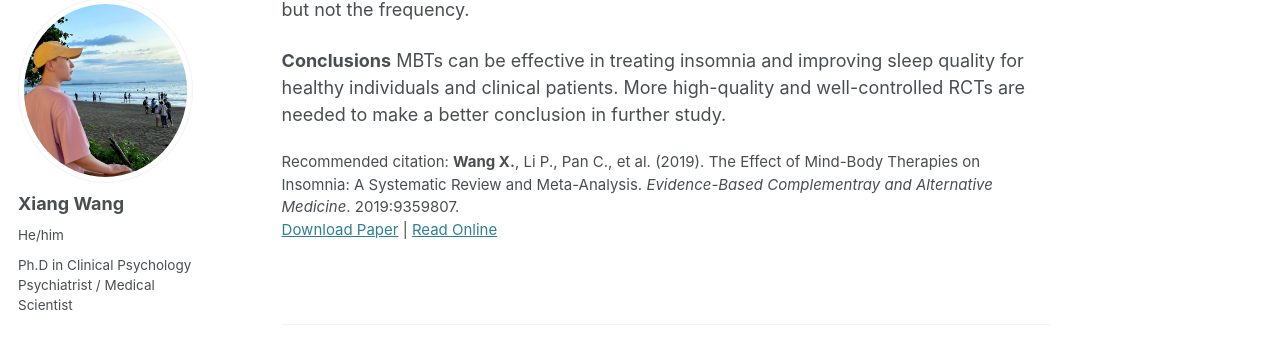
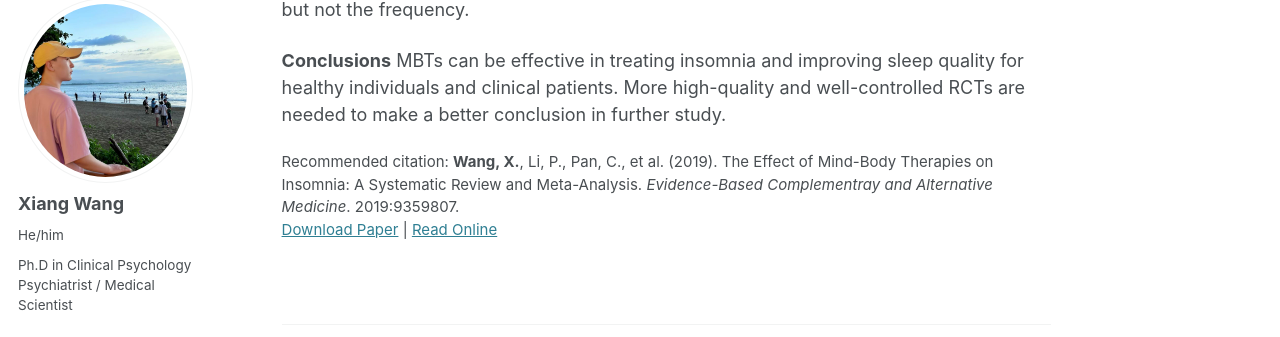
Before and after one commit to Xiang-Wangs/xiang-wangs.github.io, a Jekyll site: the page built from _publications/20190213_The_Effect_of_Mind-Body_Therapies_on_Insomnia.md, in a window 1280 px wide and 900 px high, scrolled down 842 px. Shown: the part 108-445 px from the top of the window. Built offline with Jekyll 4.4.1, drawn with Linux system fonts in a browser that asks for light colours; some web fonts are replaced.

```diff
--- a/_publications/20190213_The_Effect_of_Mind-Body_Therapies_on_Insomnia.md
+++ b/_publications/20190213_The_Effect_of_Mind-Body_Therapies_on_Insomnia.md
@@ -9,7 +9,7 @@ venue: 'Evidence-Based Complementray and Alternative Medicine'
 #slidesurl: 'http://xiang-wangs.github.io/files/slides1.pdf'
 paperurl: 'http://xiang-wangs.github.io/files/20190213_The_Effect_of_Mind-Body_Therapies_on_Insomnia.pdf'
 onlineurl: 'https://onlinelibrary.wiley.com/doi/10.1155/2019/9359807'
-citation: '<strong>Wang X.</strong>, Li P., Pan C., et al. (2019). The Effect of Mind-Body Therapies on Insomnia: A Systematic Review and Meta-Analysis. <i>Evidence-Based Complementray and Alternative Medicine</i>. 2019:9359807.'
+citation: '<strong>Wang, X.</strong>, Li, P., Pan, C., et al. (2019). The Effect of Mind-Body Therapies on Insomnia: A Systematic Review and Meta-Analysis. <i>Evidence-Based Complementray and Alternative Medicine</i>. 2019:9359807.'
 
 ---
 
```
